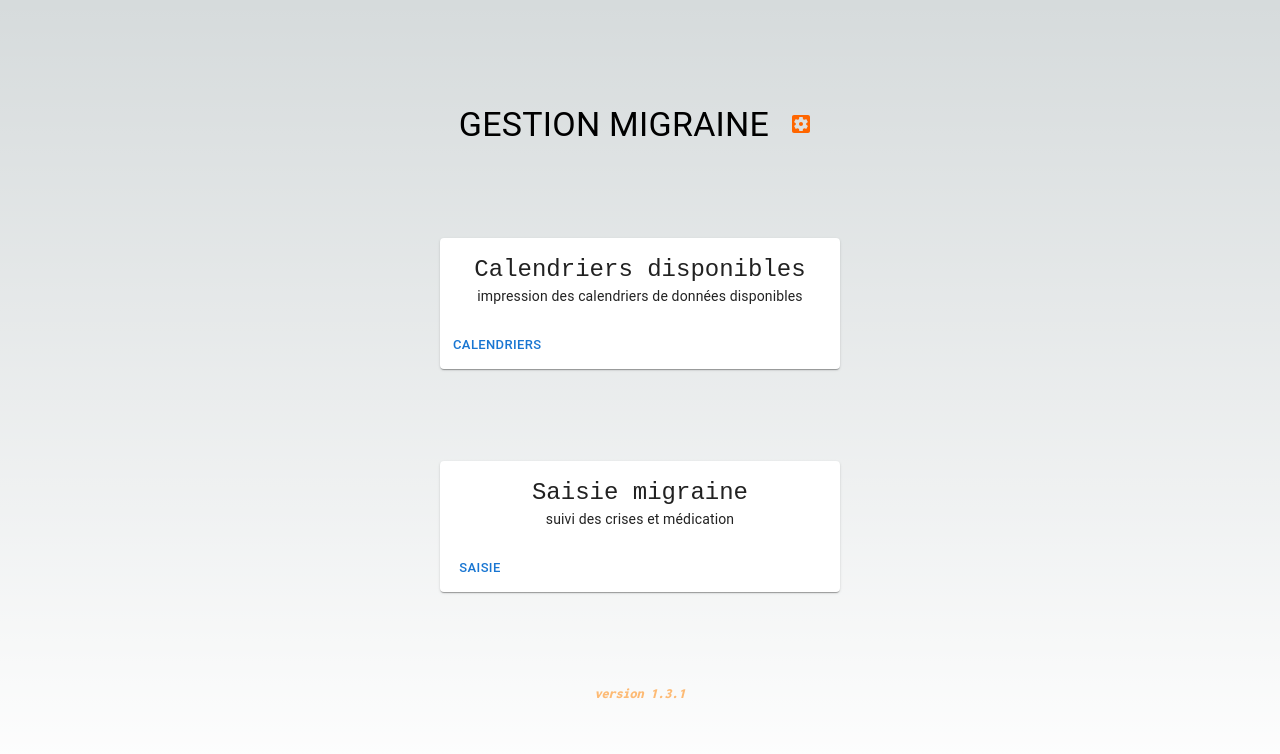
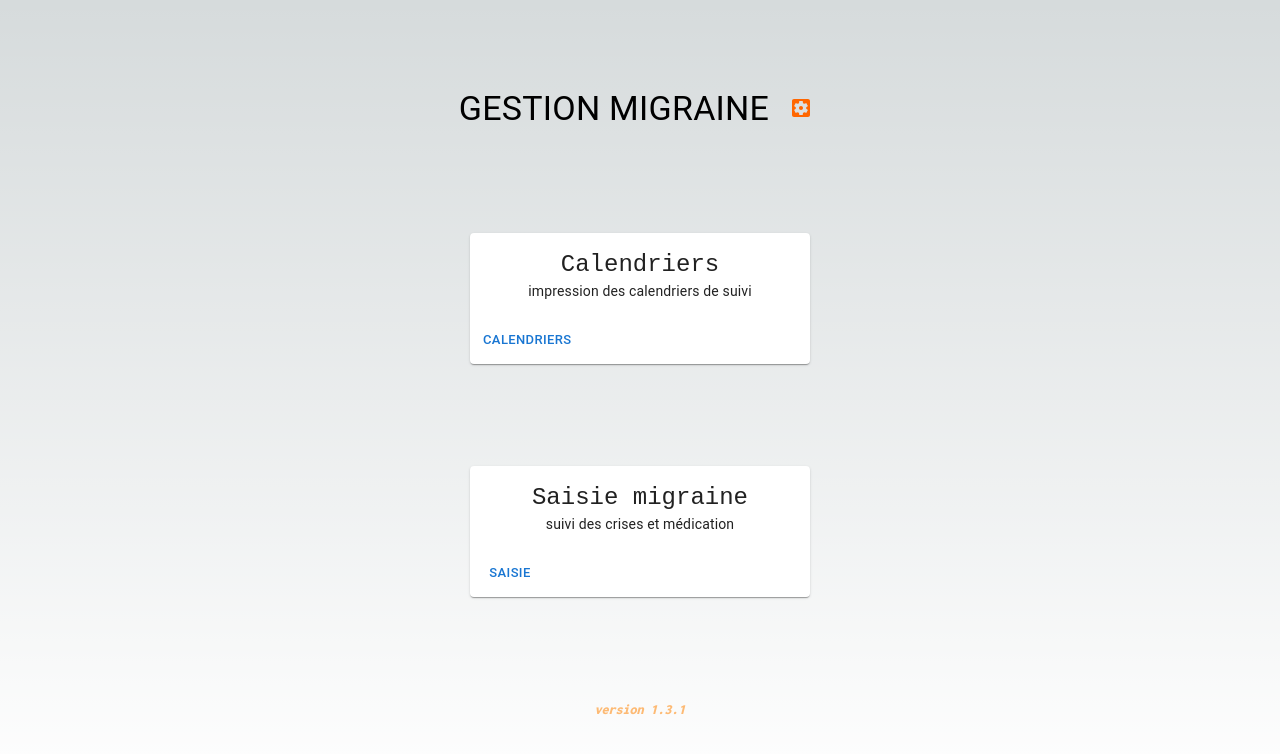
Before and after one commit to esHome33/migraine, a Next.js app: page / in a window 1280 px wide. Shown: the top 754 px of the page. Built offline with nearby package versions, Linux system fonts and the light colour scheme.

Commit message:
main page relooking

```diff
--- a/src/app/page.tsx
+++ b/src/app/page.tsx
@@ -4,7 +4,7 @@
 
 export default function Home() {
   return (
-    <main className="flex min-h-screen flex-col items-center justify-between p-24">
+    <main className="flex min-h-screen flex-col items-center justify-between p-20">
       <div className="flex flex-col md:flex-row space-y-2 align-center justify-center text-center">
         <div className="my-auto pt-2">
           <Typography variant="h4">
@@ -17,18 +17,18 @@
             <IconButton
               className="bg-slate-300 hover:bg-orange-300 h-10 align-top"
             >
-              <Link href={"/settings"} className=""><SettingsApplicationsIcon sx={{ color: "#FF6600", height:'60px' }} /></Link>
+              <Link href={"/settings"} className=""><SettingsApplicationsIcon sx={{ color: "#FF6600", height: '60px' }} /></Link>
             </IconButton>
           </Tooltip>
         </div>
       </div>
-      <Card sx={{ minWidth: "400px" }}>
+      <Card sx={{ minWidth: "340px" }}>
         <CardContent>
           <Typography className="text-center" fontFamily={"monospace"} variant="h5">
-            Calendriers disponibles
+            Calendriers
           </Typography>
           <Typography variant="body2" className="text-center">
-            impression des calendriers de données disponibles
+            impression des calendriers de suivi
           </Typography>
         </CardContent>
         <CardActions>
@@ -37,7 +37,7 @@
           </Button>
         </CardActions>
       </Card>
-      <Card sx={{ minWidth: "400px" }}>
+      <Card sx={{ minWidth: "340px" }}>
         <CardContent>
           <Typography className="text-center" fontFamily={"monospace"} variant="h5">
             Saisie migraine
```
Also changed, not shown: 1 other file (tests, documents, lock files or other folders).
